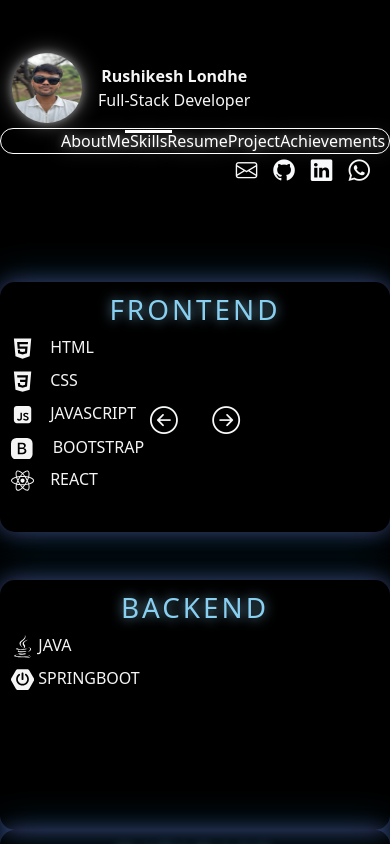
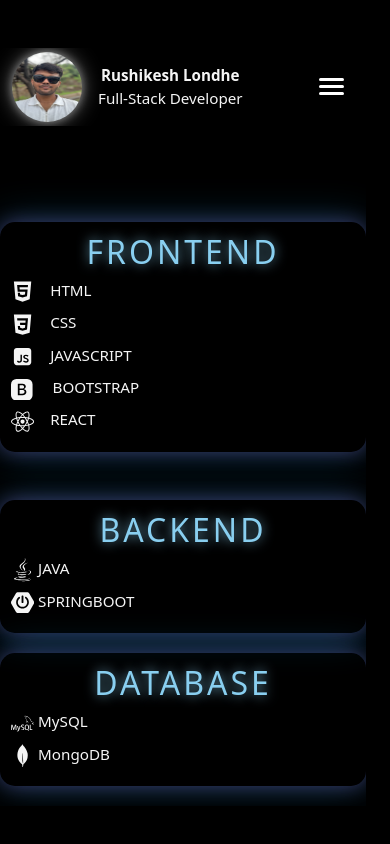
Before and after one commit to rushi1808-londhe/portfolio-rushikesh, a React (Create React App) app: page /skills in a window 390 px wide. Shown: the top 844 px of the page. Built offline with nearby package versions, Linux system fonts and the light colour scheme.

Commit message:
Make portfolio responsive and fix mobile layout

```diff
--- a/src/navbar.js
+++ b/src/navbar.js
@@ -11,20 +11,30 @@
 
   const goNext = () => {
     const index = pages.indexOf(location.pathname);
-    const next = pages[index + 1] || pages[0]; // loop back to start
+    const next = pages[index + 1] || pages[0];
     navigate(next);
   };
 
   const goPrev = () => {
     const index = pages.indexOf(location.pathname);
-    const prev = pages[index - 1] || pages[pages.length - 1]; // go to last page
+    const prev = pages[index - 1] || pages[pages.length - 1];
     navigate(prev);
   };
+
   const navRef = useRef();
   const [underlineStyle, setUnderlineStyle] = useState({});
+  const [isMobileMenuOpen, setIsMobileMenuOpen] = useState(false);
+
+  const toggleMobileMenu = () => {
+    setIsMobileMenuOpen(!isMobileMenuOpen);
+  };
+
+  const closeMobileMenu = () => {
+    setIsMobileMenuOpen(false);
+  };
 
   useEffect(() => {
-    const active = navRef.current.querySelector(`a[href='${location.pathname}']`);
+    const active = navRef.current?.querySelector(`a[href='${location.pathname}']`);
     if (active) {
       setUnderlineStyle({
         width: active.offsetWidth + 10 + "px",
@@ -32,31 +42,63 @@
       });
     }
   }, [location]);
+
+  const handleLinkClick = () => {
+    closeMobileMenu();
+  };
+
   return (
     <div className='mt-5 my-nav'>
       <div className='container'>
         <div className='row'>
 
-          <div className='col-md-3 d-flex align-items-center'>
-            <img src={pfp} alt="pfp" className='small glow' />
-            <div className='ms-3 text-center'>
-              <p className='mt-3 mb-0 fw-bold'>Rushikesh Londhe</p>
-              <p className='mt-0'>Full-Stack Developer</p>
+          <div className='col-lg-3 col-md-8 d-flex align-items-center navbar-section'>
+            <div className="d-flex align-items-center flex-grow-1">
+              <img src={pfp} alt="pfp" className='small glow' />
+              <div className='ms-3 text-center'>
+                <p className='mt-3 mb-0 fw-bold'>Rushikesh Londhe</p>
+                <p className='mt-0'>Full-Stack Developer</p>
+              </div>
+            </div>
+
+            {/* Hamburger Menu */}
+            <div className='d-lg-none'>
+              <div className="hamburger" onClick={toggleMobileMenu}>
+                <span className={`hamburger-line ${isMobileMenuOpen ? 'active' : ''}`}></span>
+                <span className={`hamburger-line ${isMobileMenuOpen ? 'active' : ''}`}></span>
+                <span className={`hamburger-line ${isMobileMenuOpen ? 'active' : ''}`}></span>
+              </div>
+
+              <div className={`mobile-menu ${isMobileMenuOpen ? 'active' : ''}`}>
+                <Link to="/" className="mobile-link" onClick={handleLinkClick}>AboutMe</Link>
+                <Link to="/skills" className="mobile-link" onClick={handleLinkClick}>Skills</Link>
+                <Link to="/resume" className="mobile-link" onClick={handleLinkClick}>Resume</Link>
+                <Link to="/project" className="mobile-link" onClick={handleLinkClick}>Project</Link>
+                <Link to="/achievement" className="mobile-link" onClick={handleLinkClick}>Achievements</Link>
+
+                {/* Social Icons in Mobile Menu */}
+                <div className='mobile-social-icons'>
+                  <Link to={"https://mail.google.com/mail/?view=cm&fs=1&to=rushikeshdl18@gmail.com"} target="_blank"><i className="p-2 text-light fs-4 glow-i bi bi-envelope"></i></Link>
+                  <Link to={"https://github.com/rushi1808-londhe"} target="_blank"><i className="p-2 text-light fs-4 glow-i bi bi-github"></i></Link>
+                  <Link to={"https://www.linkedin.com/in/rushikesh-londhe-b947b025b/"} target="_blank"><i className="p-2 text-light fs-4 glow-i bi bi-linkedin"></i></Link>
+                  <Link to={"https://wa.me/917498936755"} target="_blank"><i className="p-2 text-light fs-4 glow-i bi bi-whatsapp"></i></Link>
+                </div>
+              </div>
             </div>
           </div>
 
-          <div className='nav-middle  col-md-6 d-flex justify-content-between align-items-center ' ref={navRef}>
+          {/* Desktop Navigation */}
+          <div className='col-lg-6 d-none d-lg-flex justify-content-between align-items-center nav-middle' ref={navRef}>
             <Link to="/" className="text-white text-decoration-none glow">AboutMe</Link>
             <Link to="/skills" className="text-white text-decoration-none glow">Skills</Link>
             <Link to="/resume" className="text-white text-decoration-none glow">Resume</Link>
             <Link to="/project" className="text-white text-decoration-none glow">Project</Link>
-            {/* <Link to="/experience" className="text-white text-decoration-none glow">Experience</Link> */}
             <Link to="/achievement" className="text-white text-decoration-none glow">Achievements</Link>
-
             <span className="underline" style={underlineStyle}></span>
           </div>
 
-          <div className='col-md-3 d-flex justify-content-end align-items-center'>
+          {/* Desktop Social Icons */}
+          <div className='col-lg-3 d-none d-lg-flex justify-content-end align-items-center'>
             <Link to={"https://mail.google.com/mail/?view=cm&fs=1&to=rushikeshdl18@gmail.com"} target="_blank"><i className="p-2 text-light fs-4 glow-i bi bi-envelope"></i></Link>
             <Link to={"https://github.com/rushi1808-londhe"} target="_blank"><i className="p-2 text-light fs-4 glow-i bi bi-github"></i></Link>
             <Link to={"https://www.linkedin.com/in/rushikesh-londhe-b947b025b/"} target="_blank"><i className="p-2 text-light fs-4 glow-i bi bi-linkedin"></i></Link>
@@ -65,11 +107,12 @@
 
         </div>
       </div>
+
       <div className='left-arr'>
-        <i className=" bi bi-arrow-left-circle fs-1 text-light" onClick={goPrev}/>
+        <i className="bi bi-arrow-left-circle fs-1 text-light" onClick={goPrev}/>
       </div>
       <div className='right-arr'>
-        <i className=" bi bi-arrow-right-circle fs-1 text-light" onClick={goNext} />
+        <i className="bi bi-arrow-right-circle fs-1 text-light" onClick={goNext} />
       </div>
     </div>
   )
--- a/src/style.css
+++ b/src/style.css
@@ -1,29 +1,37 @@
-
 body, #root {
     background: black !important;
     min-height: 100vh;
     color: whitesmoke;
-    overflow: hidden;
+    overflow-x: hidden;
 }
-.small{
+
+* {
+  box-sizing: border-box;
+}
+
+.small {
     height: 70px;
     width: 70px;
     border-radius: 50%;
 }
 
-.glow{
+.glow {
   filter: drop-shadow(0 0 4px rgba(255, 255, 255, 0.4))
           drop-shadow(0 0 10px rgba(255, 255, 255, 0.4));
+  transition: all 0.3s ease;
 }
+
 .glow:hover {
   transform: scale(1.25);
   filter: drop-shadow(0 0 8px rgba(255, 255, 255, 0.85))
           drop-shadow(0 0 16px rgba(255, 255, 255, 0.55));
 }
+
 .glow-i:hover {
   filter: drop-shadow(0 0 8px rgba(255, 255, 255, 0.85))
           drop-shadow(0 0 16px rgba(255, 255, 255, 0.55));
 }
+
 .nav-middle {
   position: relative;
   border: 1px solid white;
@@ -31,6 +39,7 @@
   padding-right: 60px;
   border-radius: 20px;
 }
+
 .underline {
   position: absolute;
   z-index: 10;
@@ -39,71 +48,84 @@
   background: white;
   transition: left 0.3s ease, width 0.3s ease;
 }
+
 .big-underline {
   display: inline-block;
   border-bottom: 4px solid white;
   padding-bottom: 5px;
-  width: 900px;
+  width: 100%;
+  max-width: 900px;
 }
-.about-me{
+
+.about-me {
   margin-top: 50px;
 }
-.about-me p{
+
+.about-me p {
   text-align: justify;
 }
-.arrow-r{
+
+.arrow-r {
   margin-top: 200px;
 }
-.skills{
+
+.skills {
   border: 3px solid transparent;
-  height: 250px;
-  /* background: linear-gradient(90deg, #A0F0D0, #89CFF0, #A0F0D0); */
+  min-height: 250px;
+  height: auto;
   padding: 20px;
   border-radius: 15px;
-  transition :  0.3s ease;
-  box-shadow:
-    0 0 20px rgba(147,112,219,0.4),
-    0 0 40px rgba(0,191,255,0.25);
+  transition: 0.3s ease;
+  box-shadow: 0 0 20px rgba(147,112,219,0.4), 0 0 40px rgba(0,191,255,0.25);
+}
 
+.skills > p {
+  color: linear-gradient(90deg, #B721FF, #FF4DFF, #FF85C0);
 }
-.skills>p{
-  color: linear-gradient(90deg, #B721FF, #FF4DFF, #FF85C0)
-}
+
 .skills:hover {
   transform: translateY(-8px);
   box-shadow: 0 0 35px rgba(255,255,255,0.4);
 }
-.left-arr{
-  position:fixed;
+
+.left-arr {
+  position: fixed;
   top: 400px;
-  left:150px
+  left: 150px;
+  cursor: pointer;
 }
-.right-arr{
-  position:fixed;
+
+.right-arr {
+  position: fixed;
   top: 400px;
   right: 150px;
+  cursor: pointer;
 }
-.section-title{
+
+.section-title {
   letter-spacing: 3px;
-  text-shadow: 0 0 8px rgba(255,255,255,0.7);
   color: #89CFF0;
   text-shadow: 0 0 12px rgba(137,207,240,0.8);
 }
+
 .resume-container {
   height: 700px;
   overflow-y: auto;
 }
-.project{
-  width: 1000px;
+
+.project {
+  width: 100%;
+  max-width: 600px;
   height: 700px;
   overflow-y: scroll;
 }
+
 .project-card {
-
   background: rgba(255, 255, 255, 0.06);
   border-radius: 16px;
   border: 1px solid rgba(255, 255, 255, 0.12);
   transition: transform 0.3s ease, box-shadow 0.3s ease;
+  margin-bottom: 20px;
 }
 
 .project-card:hover {
@@ -117,8 +139,10 @@
   background: linear-gradient(135deg, #6a11cb, #2575fc);
   color: white;
 }
-.achivements{
-  width: 1000px;
+
+.achivements {
+  width: 100%;
+  max-width: 600px;
   height: 600px;
   overflow-y: scroll;
 }
@@ -127,8 +151,8 @@
   background: #1a1a1a;
   border: 1px solid #333;
   border-radius: 12px;
+  margin-bottom: 20px;
 }
-
 
 .achievement-icon {
   font-size: 2.5rem;
@@ -223,7 +247,178 @@
   background: rgba(255, 255, 255, 0.6);
 }
 
+.hamburger {
+  cursor: pointer;
+  padding: 10px;
+}
+
+.hamburger-line {
+  display: block;
+  width: 25px;
+  height: 3px;
+  background: white;
+  margin: 4px 0;
+  transition: 0.3s;
+  border-radius: 2px;
+}
+
+.hamburger-line.active:nth-child(1) {
+  transform: rotate(-45deg) translate(-5px, 6px);
+}
+
+.hamburger-line.active:nth-child(2) {
+  opacity: 0;
+}
+
+.hamburger-line.active:nth-child(3) {
+  transform: rotate(45deg) translate(-5px, -6px);
+}
+
+.mobile-menu {
+  position: fixed;
+  top: 0;
+  left: 0;
+  width: 100%;
+  height: 100vh;
+  background: rgba(0, 0, 0, 0.98);
+  display: flex;
+  flex-direction: column;
+  justify-content: center;
+  align-items: center;
+  gap: 30px;
+  transform: translateX(-100%);
+  transition: transform 0.3s ease;
+  z-index: 999;
+}
+
+.mobile-menu.active {
+  transform: translateX(0);
+}
+
+.mobile-link {
+  color: white;
+  text-decoration: none;
+  font-size: 1.5rem;
+  transition: 0.3s;
+}
+
+.mobile-link:hover {
+  color: #89CFF0;
+  transform: scale(1.1);
+}
+
+.mobile-social-icons {
+  display: flex;
+  gap: 15px;
+  margin-top: 20px;
+}
+
+h1 {
+  font-size: 2.5rem;
+}
+
+h2 {
+  font-size: 2rem;
+}
+
+p {
+  font-size: 1rem;
+}
+
+.container, .row {
+  max-width: 100%;
+  overflow-x: hidden;
+}
+
+.project,
+.achivements {
+  margin: 0 auto;
+}
+
+.skills {
+  display: flex;
+  flex-direction: column;
+  min-height: 250px;
+  height: 250px;
+}
+
+@media (max-width: 991px) {
+  body, #root {
+    overflow-y: auto !important;
+    overflow-x: hidden;
+  }
+}
+
 @media (max-width: 768px) {
+  body, #root {
+    font-size: 14px;
+    overflow-y: auto !important;
+    overflow-x: hidden;
+    height: auto;
+    padding-bottom: 50px;
+  }
+
+  h1 {
+    font-size: clamp(2rem, 5vw, 4rem);
+  }
+
+  h2 {
+    font-size: clamp(1.5rem, 4vw, 2.5rem);
+  }
+
+  p {
+    font-size: clamp(0.95rem, 3.5vw, 1.1rem);
+  }
+
+  .big-underline {
+    width: 100%;
+  }
+
+  .project,
+  .achivements,
+  .resume-container {
+    width: 100%;
+    height: auto !important;
+    max-height: none !important;
+    overflow-y: visible !important;
+  }
+
+  .nav-middle {
+    padding: 12px 20px;
+    border-radius: 12px;
+  }
+
+  .skills {
+    min-height: auto;
+    height: auto;
+    margin-bottom: 20px;
+  }
+
+  .left-arr,
+  .right-arr {
+    display: none;
+  }
+
+  .about-me {
+    flex-direction: column;
+    text-align: center;
+    margin-top: 30px;
+    margin-bottom: 30px;
+  }
+
+  .about-me p {
+    text-align: left;
+  }
+
+  .about-me .text-justify {
+    width: 100% !important;
+  }
+
+  .carousel-container {
+    border-radius: 8px;
+    max-width: 100%;
+  }
+
   .carousel-image-wrapper {
     height: 300px;
   }
@@ -241,4 +436,13 @@
   .carousel-btn-next {
     right: 10px;
   }
+
+  .my-nav {
+    position: relative;
+    margin-bottom: 20px;
+  }
+
+  .container {
+    overflow: visible;
+  }
 }
```
